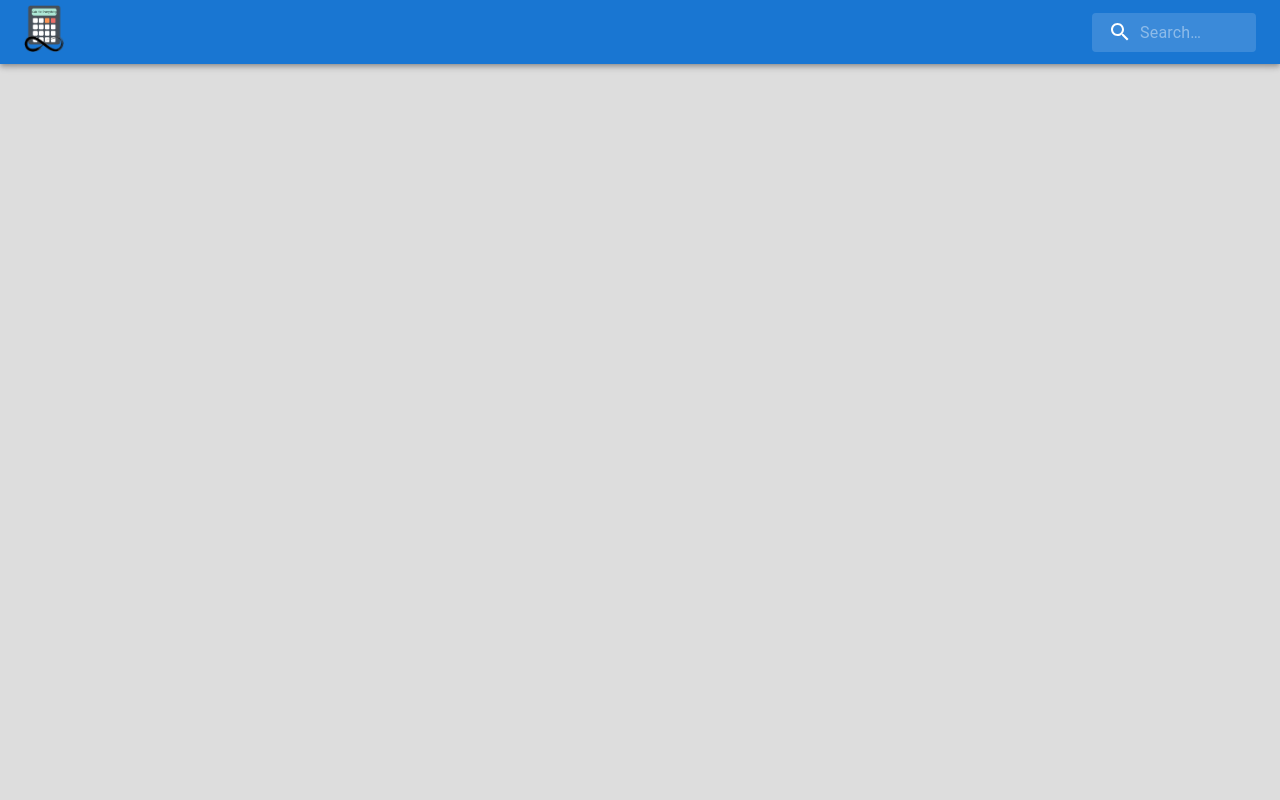
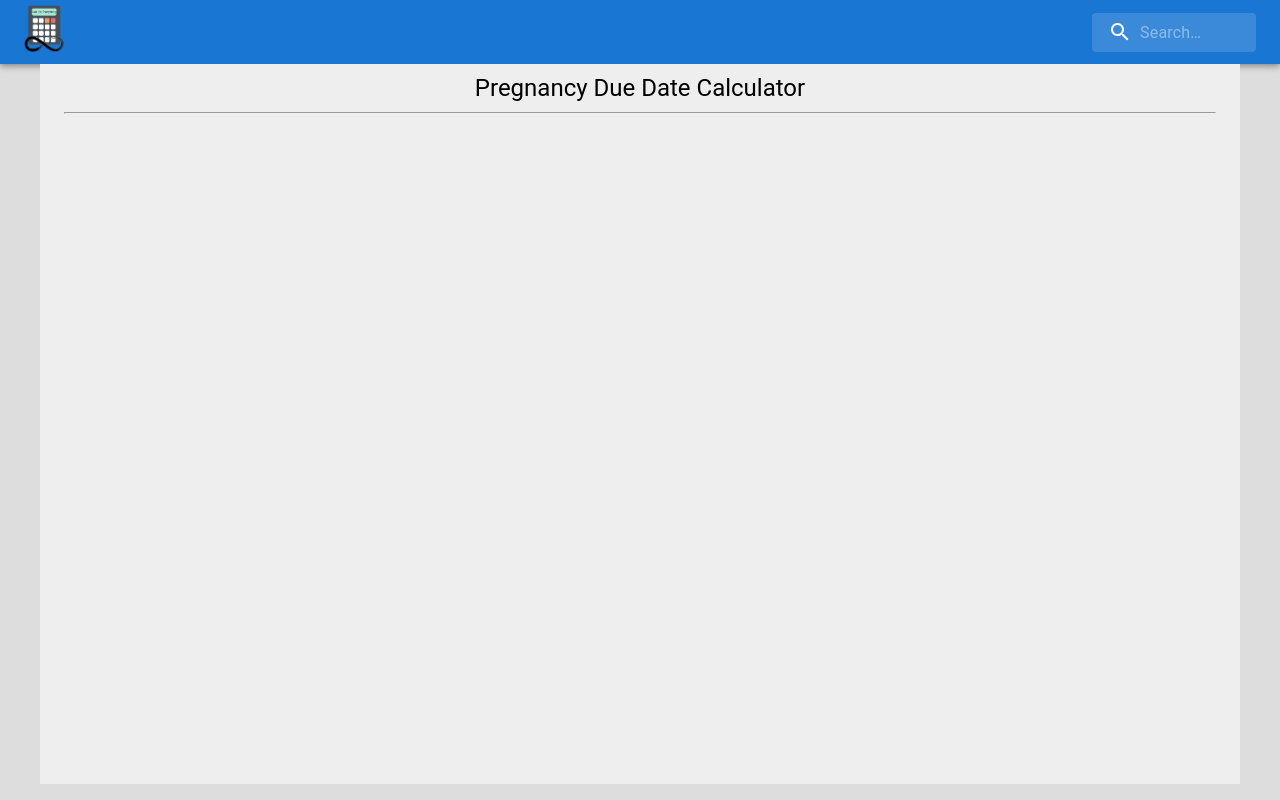
Before and after one commit to SarthakKeshari/calc_for_everything, a React (Create React App) app in the folder calculators/: page /pregnancyduedatecalc in a window 1280 px wide. Before the commit this address had no page. Built offline with nearby package versions, Linux system fonts and the light colour scheme.

Commit message:
Added folders for contribution

```diff
--- a/calculators/src/App.js
+++ b/calculators/src/App.js
@@ -48,6 +48,7 @@ import MainAsciiTextToBinAndBinToAsciiText from './computer_science/asciiTextToB
 import MainPHCalc from './chemistry/phCalc/MainPHCalc';
 import MainSearchingVisualizer from './computer_science/searching_visualizer/MainSearchingVisualizer';
 import MainSortingVisualizer from './computer_science/sorting_visualizer/MainSortingVisualizer';
+import MainPregnancyDueDateCalc from './health/pregnancy_due_date_calc/MainPregnancyDueDateCalc';
 
 function App() {
   return (
@@ -108,6 +109,7 @@ function App() {
             <Route path="bmr" element={<MainBMR />} />
             <Route path="bodyfat" element={<MainBodyFat />} />
             <Route path="agecalculator" element={<MainAgeCalculator />} />
+            <Route path="pregnancyduedatecalc" element={<MainPregnancyDueDateCalc />} />
           </Route>
         </Routes>
       </BrowserRouter>
--- a/calculators/src/Home.js
+++ b/calculators/src/Home.js
@@ -75,6 +75,7 @@ export default function Home() {
             <HomeGridItem calcName="BMR" path="/bmr"/>
             <HomeGridItem calcName="Body Fat" path="/bodyfat"/>
             <HomeGridItem calcName="Age Calculator" path="/agecalculator"/>
+            <HomeGridItem calcName="Pregnancy Due Date Calculator" path="/pregnancyduedatecalc"/>
         </Grid>
         <br/>
     </Container>
--- /dev/null
+++ b/calculators/src/health/pregnancy_due_date_calc/MainPregnancyDueDateCalc.js
@@ -0,0 +1,14 @@
+import React from 'react';
+import { Container, Typography } from '@mui/material';
+
+function MainPregnancyDueDateCalc(){
+    return(
+        <Container maxWidth="lg" sx={{ bgcolor: '#eeeeee', minHeight: '90vh', paddingY:"10" }}>
+            <Typography pt={1} variant='h5' sx = {{textAlign: "center"}}>Pregnancy Due Date Calculator</Typography>
+            <hr/>
+            <br/>
+        </Container>
+    )
+}
+
+export default MainPregnancyDueDateCalc;
```
